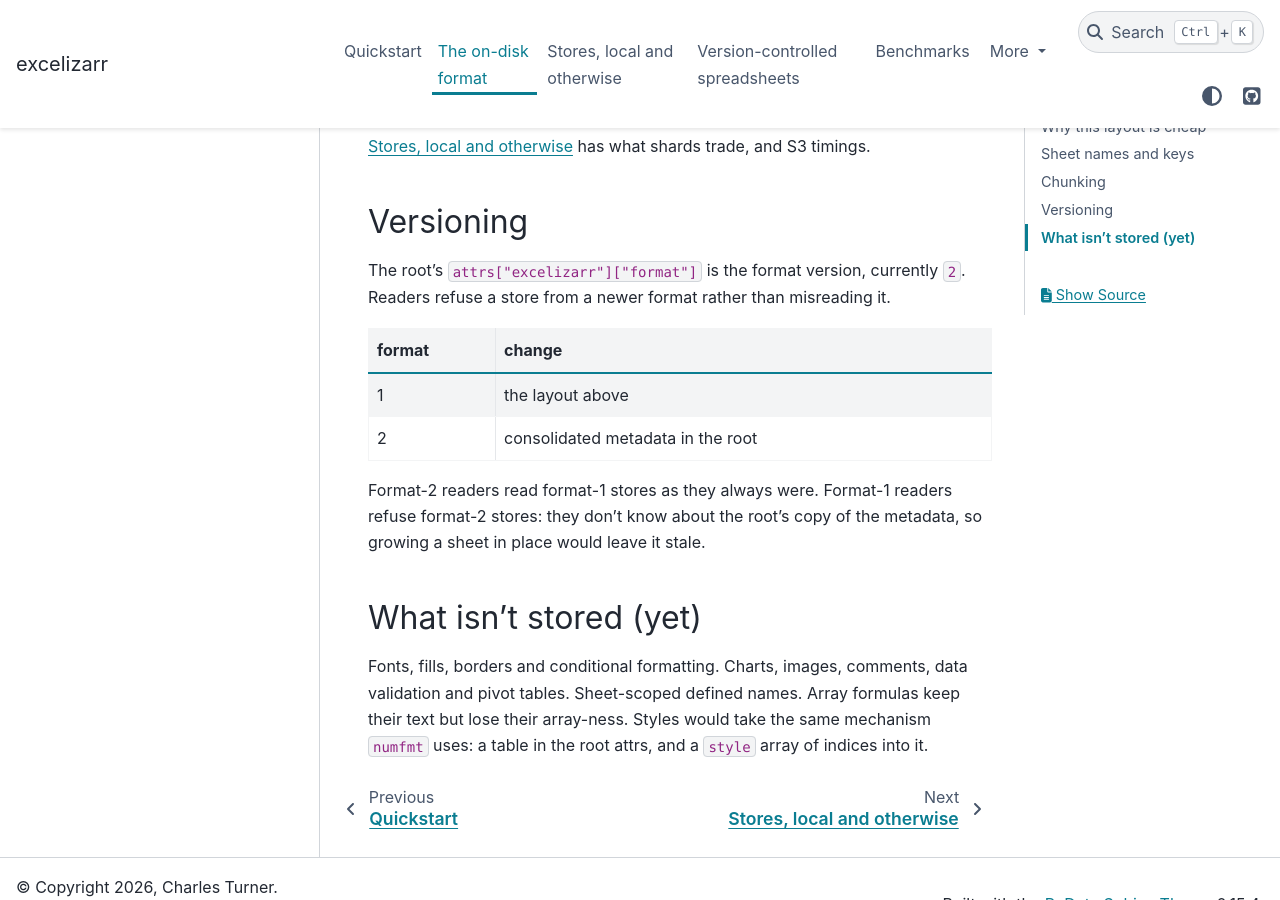
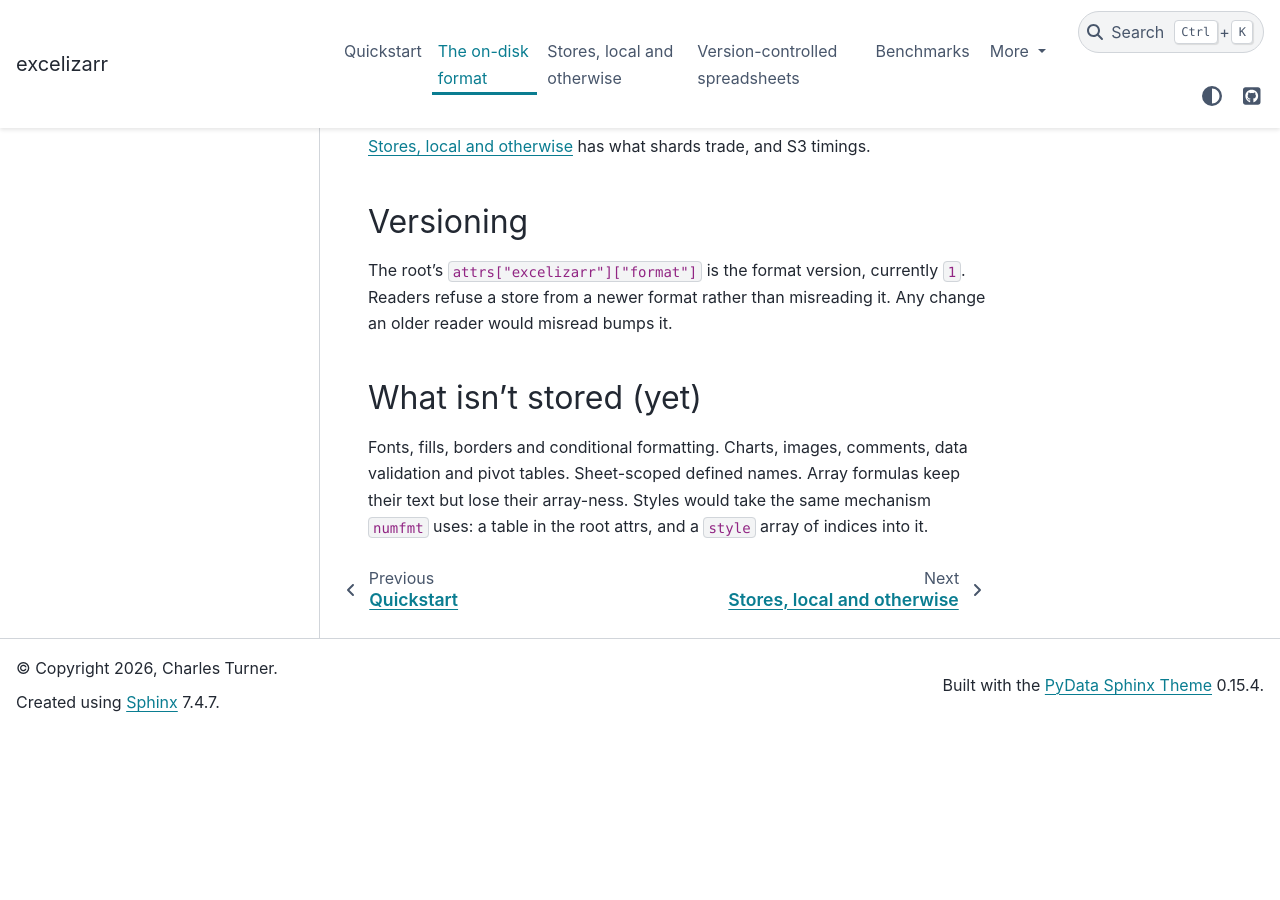
Before and after one commit to charles-turner-1/excelizarr, a Sphinx documentation site: the page built from docs/guide/format.md, in a window 1280 px wide and 900 px high, scrolled down 2830 px. Built offline with Sphinx 7.4.7 and the PyData theme 0.15.4, drawn with Linux system fonts in a browser that asks for light colours; after the commit the page ends 3561 px from its top, so only the background shows below that.

Commit message:
refactor: one format, version 1: no format-1 compatibility
Greenfield: there's no released format to stay compatible with, so
consolidated metadata is simply part of format 1, the version history
goes, and so does the test that format-1 stores still read. Readers still
refuse newer formats, and stores without consolidated metadata (Icechunk)
still work.

Co-Authored-By: Claude Opus 5.5 <noreply@anthropic.com>
Claude-Session: https://claude.ai/code/session_01RedqoUMdoVK7GLWsfdkFNE

```diff
--- a/docs/guide/format.md
+++ b/docs/guide/format.md
@@ -116,17 +116,9 @@ xz.xlsx_to_zarr("big.xlsx", "s3://bucket/big.zarr", chunks=(4096, 64), shards=No
 
 ## Versioning
 
-The root's `attrs["excelizarr"]["format"]` is the format version, currently `2`.
-Readers refuse a store from a newer format rather than misreading it.
-
-| format | change |
-|---|---|
-| 1 | the layout above |
-| 2 | consolidated metadata in the root |
-
-Format-2 readers read format-1 stores as they always were. Format-1 readers refuse
-format-2 stores: they don't know about the root's copy of the metadata, so growing a
-sheet in place would leave it stale.
+The root's `attrs["excelizarr"]["format"]` is the format version, currently `1`.
+Readers refuse a store from a newer format rather than misreading it. Any change an
+older reader would misread bumps it.
 
 ## What isn't stored (yet)
 
```
Also changed, not shown: 3 other files.
